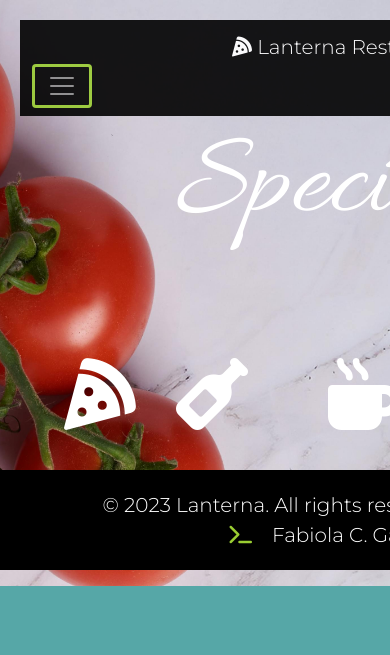
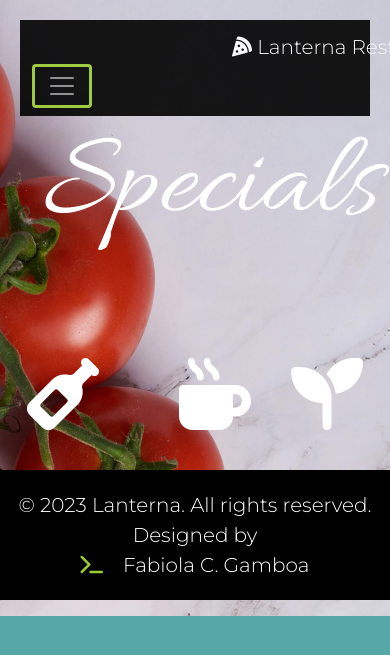
Before and after one commit to Fabscg/lanterna-marketplace, a PHP site: page /public/specials.html in a window 390 px wide; the page is wider, and only the part inside the window is pictured. Shown: the top 655 px of that part. Run offline with PHP 8.4, Linux system fonts and the light colour scheme; some libraries are stand-ins or nearby versions.

Commit message:
nothing to commit

```diff
--- a/public/style.css
+++ b/public/style.css
@@ -430,7 +430,6 @@
 .second-footer {
     background-color: black;
     margin-bottom: 0;
-    position: absolute;
 }
 
 .nav-specials {
@@ -443,7 +442,7 @@
     background-size: cover;
     background-repeat: no-repeat;
     margin-top: 120px;
-    height: 100%;
+    width:100%;
     z-index:-2;
     position:absolute;
     background-attachment: fixed;
@@ -549,7 +548,6 @@
     }
 
     .second-footer {
-        position:sticky;
         margin-bottom: 0;
         padding-bottom: 0;
     }
```
Also changed, not shown: 1 other file.
